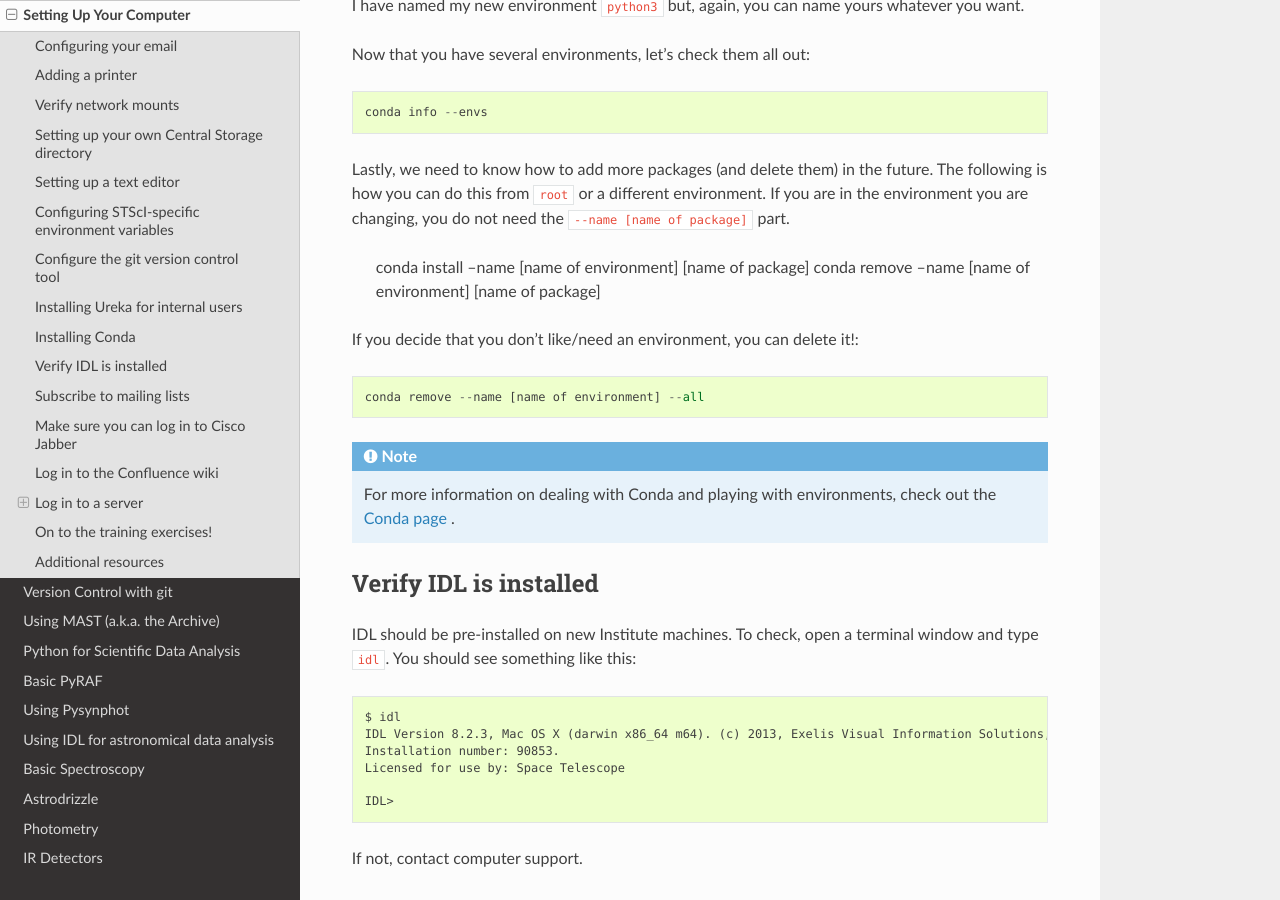
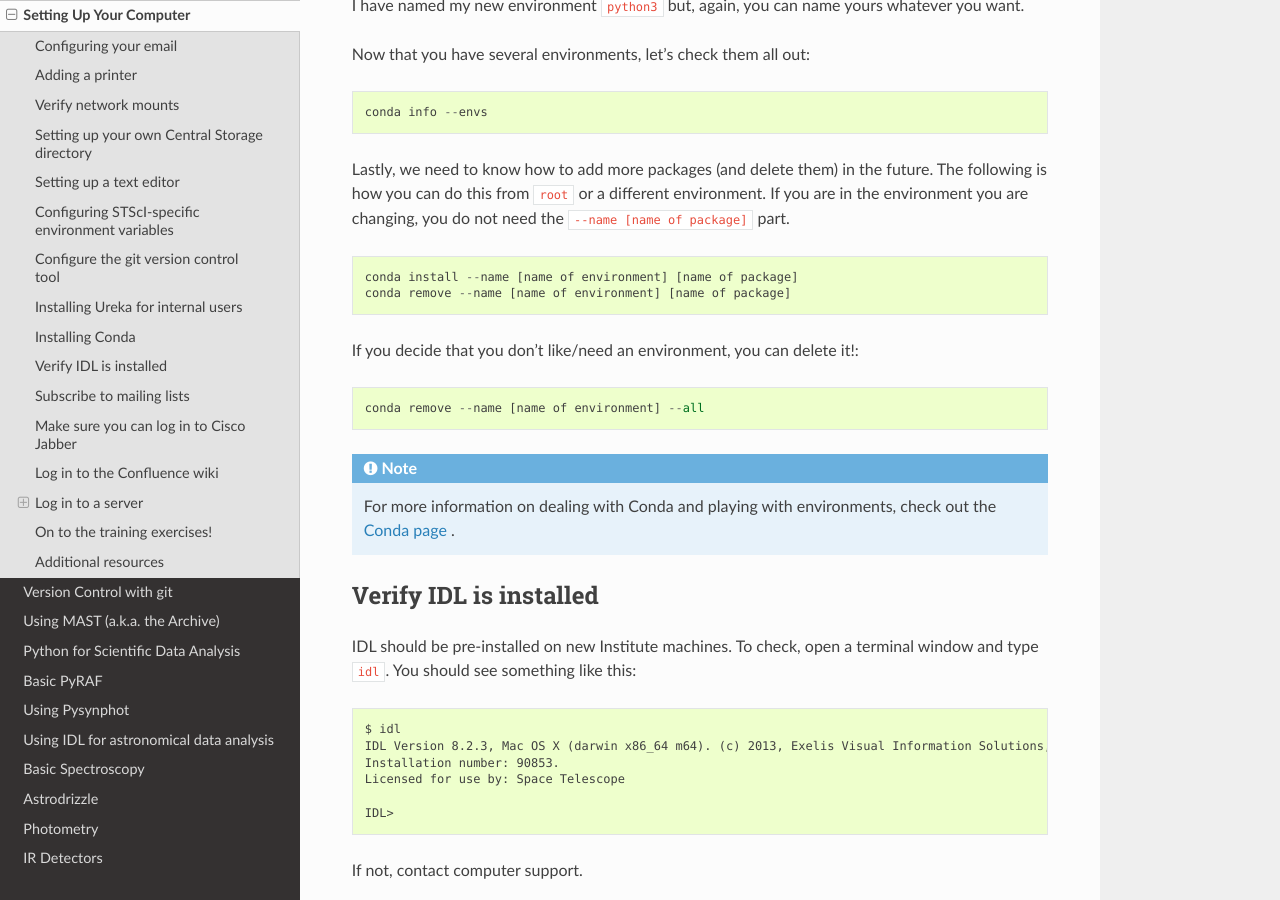
Before and after one commit to staceybright/training-library, a Sphinx documentation site: the page built from source/computer_setup.txt, in a window 1280 px wide and 900 px high, scrolled down 9291 px. Built offline with Sphinx 7.4.7 and the Read the Docs theme 2.0.0, drawn with Linux system fonts in a browser that asks for light colours.

```diff
--- a/source/computer_setup.txt
+++ b/source/computer_setup.txt
@@ -276,7 +276,7 @@ Now that you have several environments, let's check them all out::
 
     conda info --envs
 
-Lastly, we need to know how to add more packages (and delete them) in the future. The following is how you can do this from ``root`` or a different environment. If you are in the environment you are changing, you do not need the ``--name [name of package]`` part.
+Lastly, we need to know how to add more packages (and delete them) in the future. The following is how you can do this from ``root`` or a different environment. If you are in the environment you are changing, you do not need the ``--name [name of package]`` part. ::
 
     conda install --name [name of environment] [name of package]
     conda remove --name [name of environment] [name of package]
```
